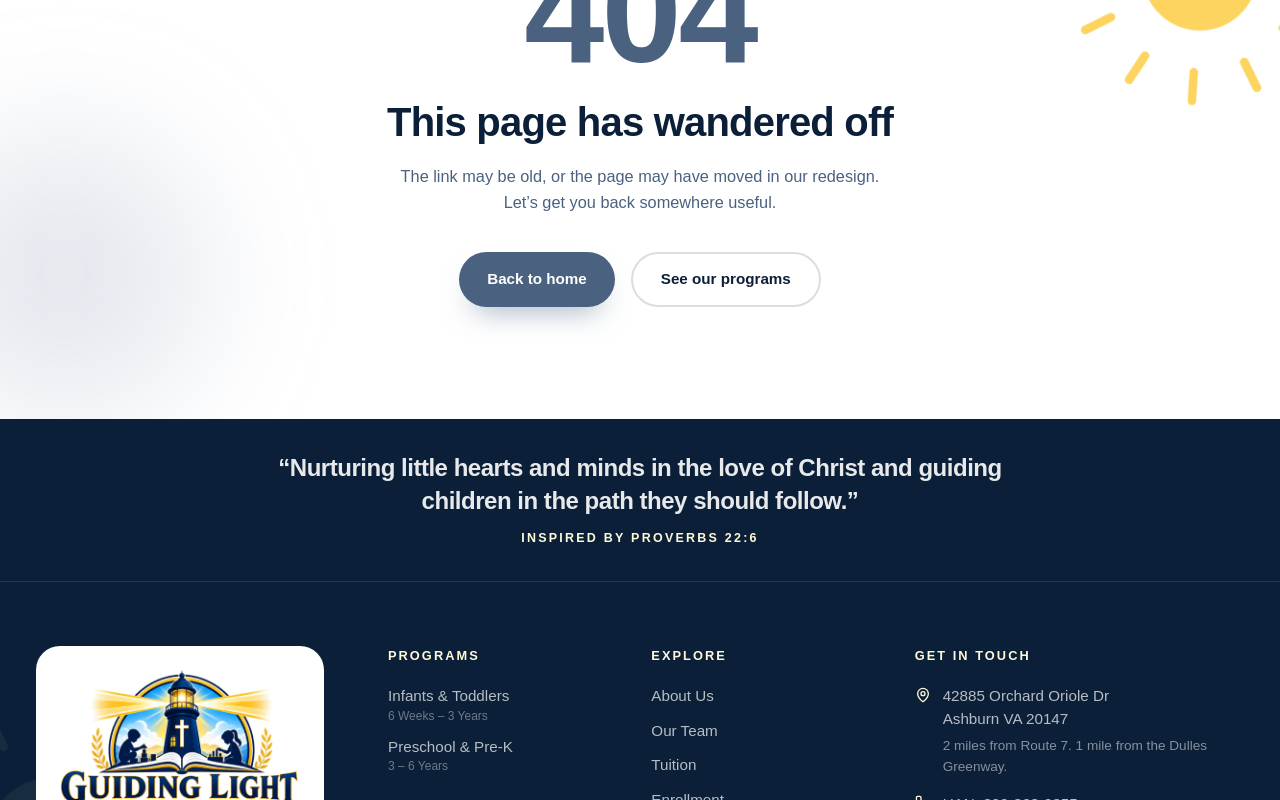
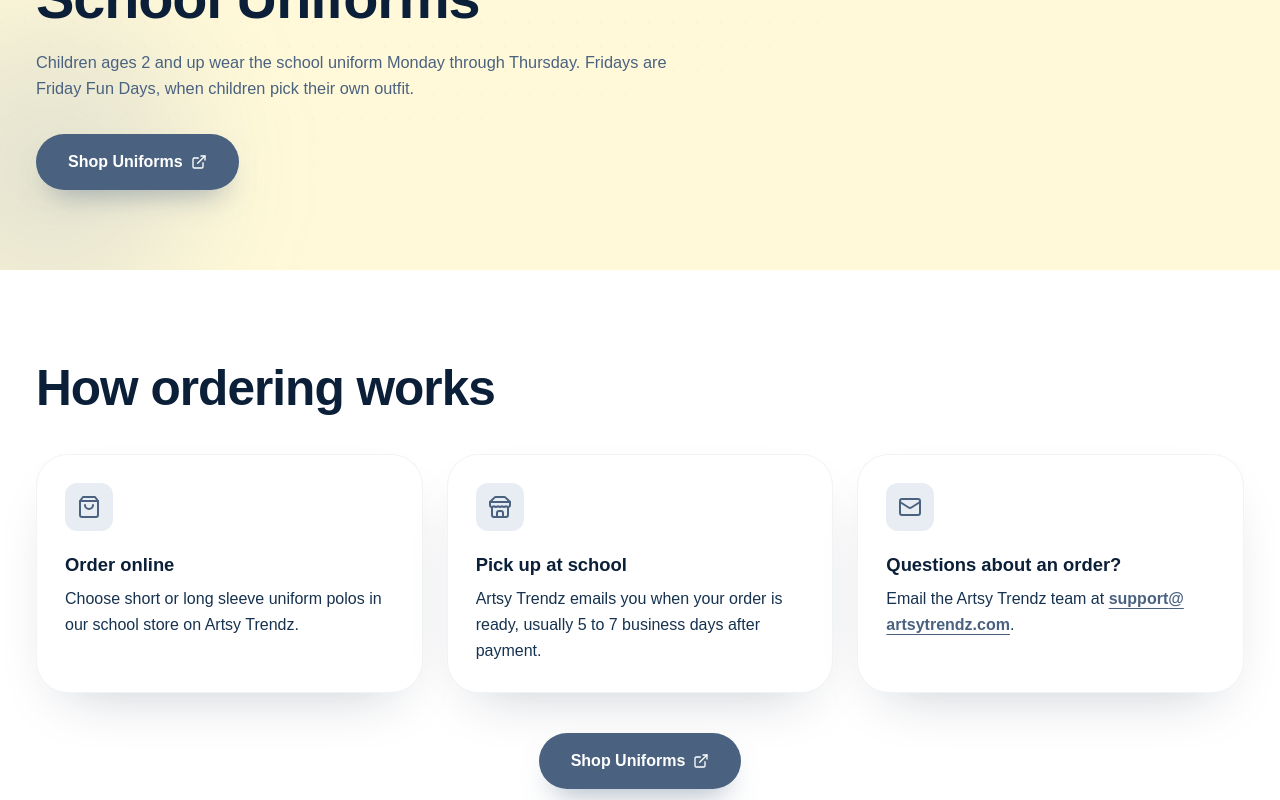
Before and after one commit to glcmscan-lgtm/GLcms-projects, a Next.js app: page /uniforms in a window 1280 px wide. Before the commit this address had no page. Shown: the part 340-1140 px from the top of the page. Built offline with nearby package versions, Linux system fonts and the light colour scheme; a web font is replaced by a local one.

Commit message:
Add a Uniforms page with the school store link

```diff
--- a/app/faq/page.js
+++ b/app/faq/page.js
@@ -6,6 +6,7 @@ import { Button } from '@/components/ui'
 import { faqs } from '@/data/faqs'
 import { site } from '@/data/site'
 import { offer } from '@/data/offer'
+import { uniforms } from '@/data/uniforms'
 
 export const metadata = {
   title: 'FAQs',
@@ -15,7 +16,7 @@ export const metadata = {
 }
 
 // Tuition questions first, then the general ones, then where we are.
-const items = [offer.faqs.cost, ...offer.faqs.tuition, ...faqs, offer.faqs.location]
+const items = [offer.faqs.cost, ...offer.faqs.tuition, ...faqs, uniforms.faq, offer.faqs.location]
 
 const schema = {
   '@context': 'https://schema.org',
--- a/app/sitemap.js
+++ b/app/sitemap.js
@@ -10,6 +10,7 @@ export default function sitemap() {
     '/team',
     '/programs',
     '/tuition',
+    '/uniforms',
     '/enrollment',
     '/gallery',
     '/blog',
--- /dev/null
+++ b/app/uniforms/page.js
@@ -0,0 +1,83 @@
+import { ExternalLink, Mail, ShoppingBag, Store } from 'lucide-react'
+import PageHero from '@/components/PageHero'
+import CtaBand from '@/components/CtaBand'
+import Reveal from '@/components/Reveal'
+import { Button, SectionHeading } from '@/components/ui'
+import { uniforms } from '@/data/uniforms'
+
+export const metadata = {
+  title: 'Uniforms',
+  description: uniforms.meta,
+  alternates: { canonical: '/uniforms' },
+}
+
+const stepIcons = { order: ShoppingBag, pickup: Store, help: Mail }
+
+function ShopButton() {
+  return (
+    <Button href={uniforms.storeUrl} target="_blank" rel="noopener noreferrer" size="lg">
+      {uniforms.buttonLabel} <ExternalLink className="size-4" />
+      <span className="sr-only"> (opens in a new tab)</span>
+    </Button>
+  )
+}
+
+export default function UniformsPage() {
+  const { hero, steps, supportEmail } = uniforms
+
+  return (
+    <>
+      <PageHero eyebrow={hero.eyebrow} title={hero.title} text={hero.text} crumbs={[{ label: 'Uniforms' }]}>
+        <ShopButton />
+      </PageHero>
+
+      {/* How ordering works */}
+      <section id="ordering" className="py-20">
+        <div className="container-x">
+          <Reveal>
+            <SectionHeading title="How ordering works" />
+          </Reveal>
+          <Reveal delay={80}>
+            <ul className="mt-10 grid gap-6 md:grid-cols-3">
+              {steps.map((step) => {
+                const Icon = stepIcons[step.icon]
+                return (
+                  <li key={step.title} className="rounded-[2rem] border border-ink/5 bg-white p-7 shadow-soft">
+                    <span className="grid size-12 place-items-center rounded-xl bg-brand-soft text-brand">
+                      <Icon className="size-6" />
+                    </span>
+                    <h3 className="mt-5 text-[1.15rem] font-bold text-ink">{step.title}</h3>
+                    <p className="mt-2 text-[1rem] leading-relaxed text-ink-600">
+                      {step.text}
+                      {step.icon === 'help' ? (
+                        <>
+                          {' '}
+                          <a
+                            href={`mailto:${supportEmail}`}
+                            className="break-words font-bold text-brand underline underline-offset-4"
+                          >
+                            {/* Lets the address wrap after the @ in the narrow 3-across cards. */}
+                            {supportEmail.split('@')[0]}@<wbr />
+                            {supportEmail.split('@')[1]}
+                          </a>
+                          .
+                        </>
+                      ) : null}
+                    </p>
+                  </li>
+                )
+              })}
+            </ul>
+          </Reveal>
+          <Reveal delay={120}>
+            <div className="mt-10 flex justify-center">
+              <ShopButton />
+            </div>
+          </Reveal>
+        </div>
+      </section>
+
+      <CtaBand />
+    </>
+  )
+}
--- a/components/Footer.js
+++ b/components/Footer.js
@@ -15,6 +15,7 @@ const explore = [
   { label: 'About Us', href: '/about' },
   { label: 'Our Team', href: '/team' },
   { label: 'Tuition', href: '/tuition' },
+  { label: 'Uniforms', href: '/uniforms' },
   { label: 'Enrollment', href: enrollmentUrl, external: true },
   { label: 'Gallery', href: '/gallery' },
   { label: 'Blog', href: '/blog' },
--- a/data/site.js
+++ b/data/site.js
@@ -83,6 +83,7 @@ export const nav = [
         href: "/programs/preschool-prek",
         meta: "3 – 6 years",
       },
+      { label: "Uniforms", href: "/uniforms", meta: "What to wear and where to order" },
     ],
   },
   // In the mobile menu Tuition is its own item.
--- /dev/null
+++ b/data/uniforms.js
@@ -0,0 +1,23 @@
+// Uniforms page (glcm.net/uniforms), its FAQ answer and the store links.
+// The school store is run by Artsy Trendz. Change the link or the wording here.
+export const uniforms = {
+  storeUrl: 'https://www.artsytrendz.com/guiding_light_christian_montessori/',
+  supportEmail: 'support@artsytrendz.com',
+  buttonLabel: 'Shop Uniforms',
+  meta: 'Uniforms for ages 2 and up, Monday through Thursday. Fridays are Friday Fun Days. Order uniform polos online and pick them up at school.',
+  hero: {
+    eyebrow: 'For Families',
+    title: 'School Uniforms',
+    text: 'Children ages 2 and up wear the school uniform Monday through Thursday. Fridays are Friday Fun Days, when children pick their own outfit.',
+  },
+  steps: [
+    { icon: 'order', title: 'Order online', text: 'Choose short or long sleeve uniform polos in our school store on Artsy Trendz.' },
+    { icon: 'pickup', title: 'Pick up at school', text: 'Artsy Trendz emails you when your order is ready, usually 5 to 7 business days after payment.' },
+    { icon: 'help', title: 'Questions about an order?', text: 'Email the Artsy Trendz team at' },
+  ],
+  faq: {
+    q: 'Do children wear uniforms?',
+    a: 'Yes. Children ages 2 and up wear the school uniform Monday through Thursday. Fridays are Friday Fun Days, when children pick their own outfit. Uniform polos are sold through our school store on Artsy Trendz.',
+    link: { label: 'Uniform details and store', href: '/uniforms' },
+  },
+}
```
